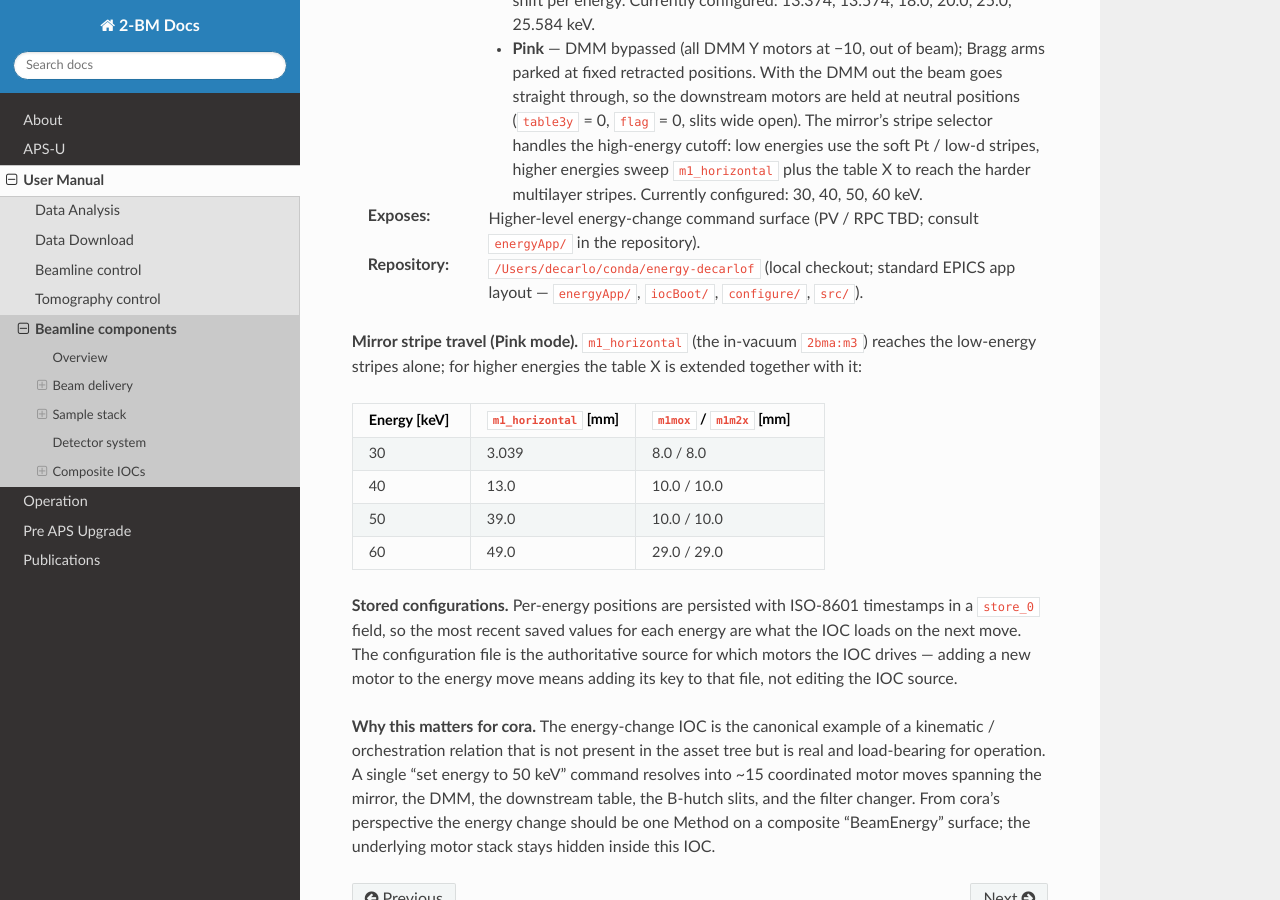
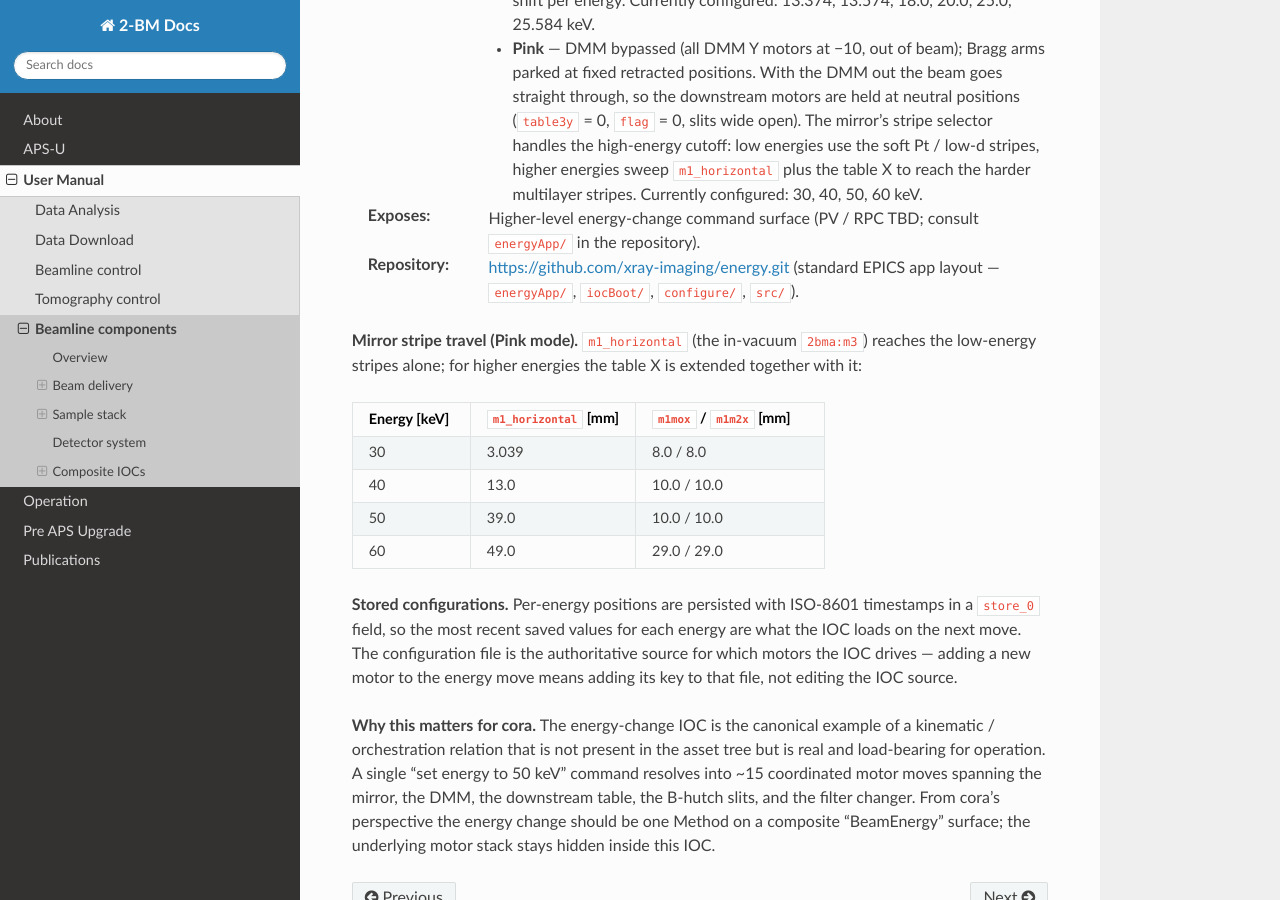
Before and after one commit to xray-imaging/2bm-docs, a Sphinx documentation site: the page built from docs/source/manual/item_020.rst, in a window 1280 px wide and 900 px high, scrolled down 17952 px. Built offline with Sphinx 7.4.7 and the Read the Docs theme 3.1.0, drawn with Linux system fonts in a browser that asks for light colours; the version number could not be read and is left out.

Commit message:
docs(item_020): point Energy-change IOC at the public GitHub repo
Replace the local-checkout path with
https://github.com/xray-imaging/energy.git so readers can find the
source from the docs directly.

```diff
--- a/docs/source/manual/item_020.rst
+++ b/docs/source/manual/item_020.rst
@@ -851,8 +851,8 @@ Energy-change IOC
 
 :Exposes: Higher-level energy-change command surface (PV / RPC TBD;
    consult ``energyApp/`` in the repository).
-:Repository: ``/Users/decarlo/conda/energy-decarlof`` (local checkout;
-   standard EPICS app layout — ``energyApp/``, ``iocBoot/``,
+:Repository: https://github.com/xray-imaging/energy.git
+   (standard EPICS app layout — ``energyApp/``, ``iocBoot/``,
    ``configure/``, ``src/``).
 
 **Mirror stripe travel (Pink mode).** ``m1_horizontal`` (the in-vacuum
```
